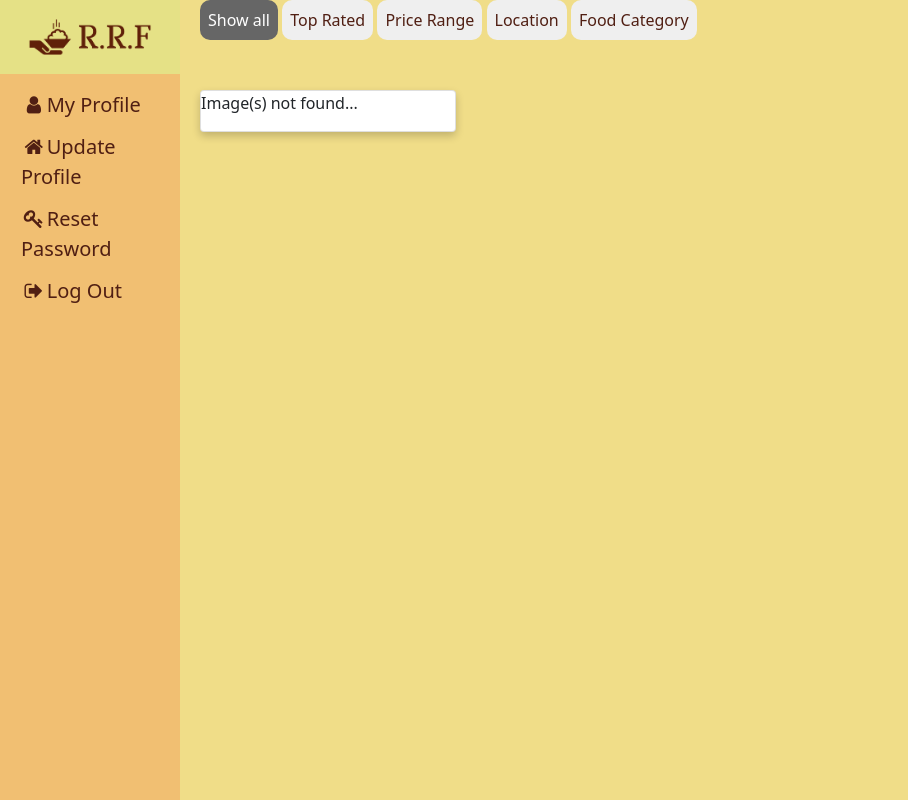
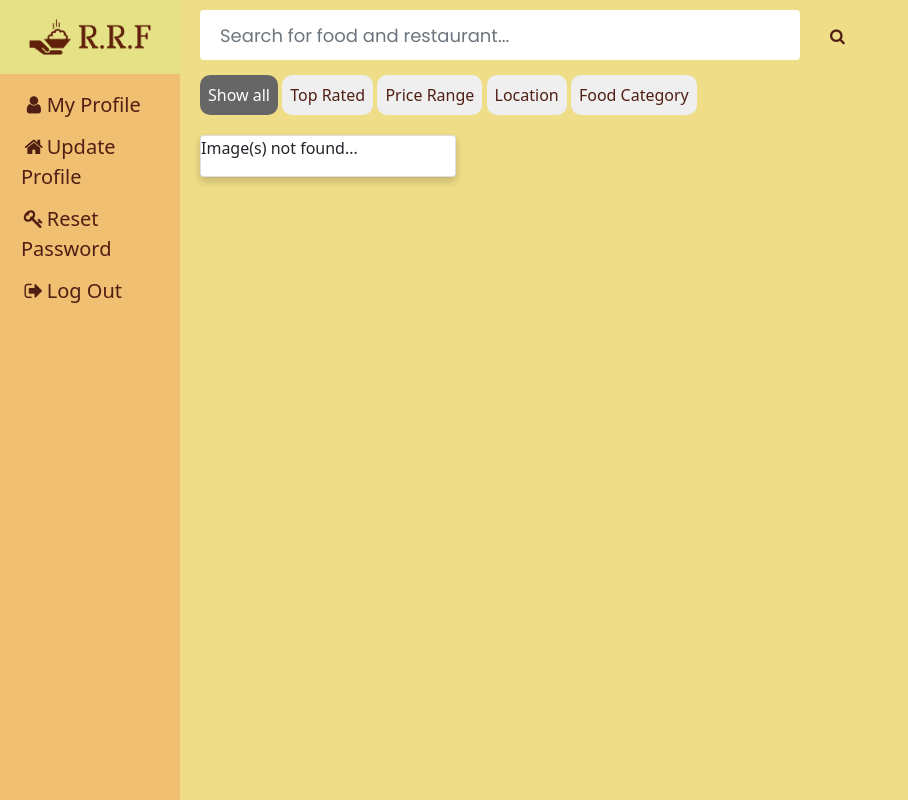
Before and after one commit to shaisad/RRF-Rate-Review-Find, a PHP site: page /SPL-RRF/HomePageLoggedInRest.php in a window 1280 px wide; the page is wider, and only the part inside the window is pictured. Shown: that part, without its empty margins (0-908 px from the left). Run offline with PHP 8.4, Linux system fonts and the light colour scheme; data that the repository does not hold is empty.

Commit message:
search bar edit css

```diff
--- a/SPL1-(R.R.F)/HomePageLoggedInRest.php
+++ b/SPL1-(R.R.F)/HomePageLoggedInRest.php
@@ -25,12 +25,11 @@ body{
     overflow-x: hidden;
 }
 
-.search{
+ .search{
     box-sizing: border-box;
     font-family: 'Poppins', sans-serif;
     position: relative;
-    left: 250px;
-    bottom: 70px;
+
 }
 
 .search-box input[type="text"]{
@@ -47,12 +46,15 @@ body{
     height: 50px;
     width: 600px;
     color: #fff;
+    position: relative;
+    left: 200px;
+    top: 10px;
 }
-
+/*
 .search-box input[type="text"], .result{
         width: 100%;
         box-sizing: border-box;
-    }
+    } */
 
 
 .result{
@@ -77,7 +79,7 @@ body{
 
 .search-btn {
     position: relative;
-    left: 550px;
+    left: 630px;
     bottom: 35px;
     height: 50px;
     width: 70px;
@@ -97,7 +99,7 @@ body{
   color: rgb(80, 31, 19);
   position: relative;
   left: 200px;
-  bottom: 50px;
+  top: 25px;
   border-radius: 10px;
 }
 
@@ -160,6 +162,7 @@ img {
   position: relative;
   left: 200px;
   background-color: white;
+  top: 45px;
 }
 
 .card:hover {
```
